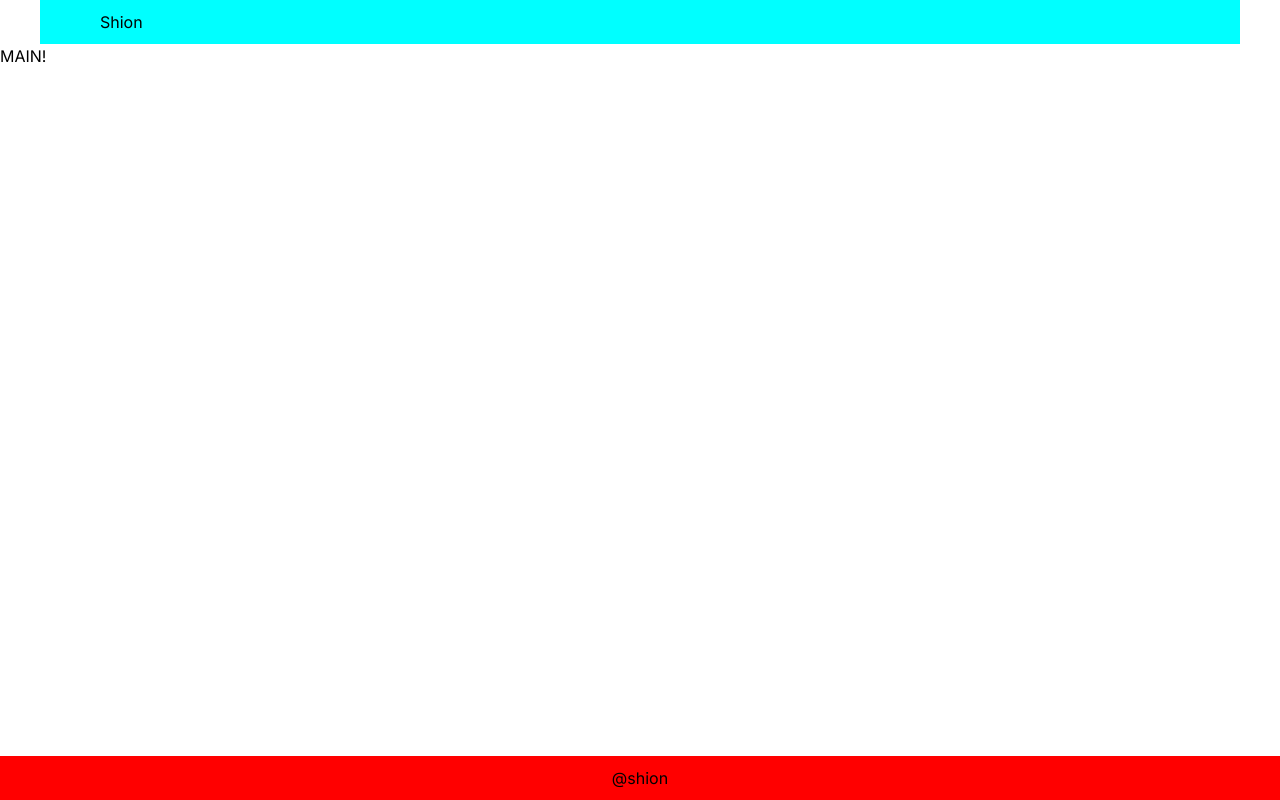
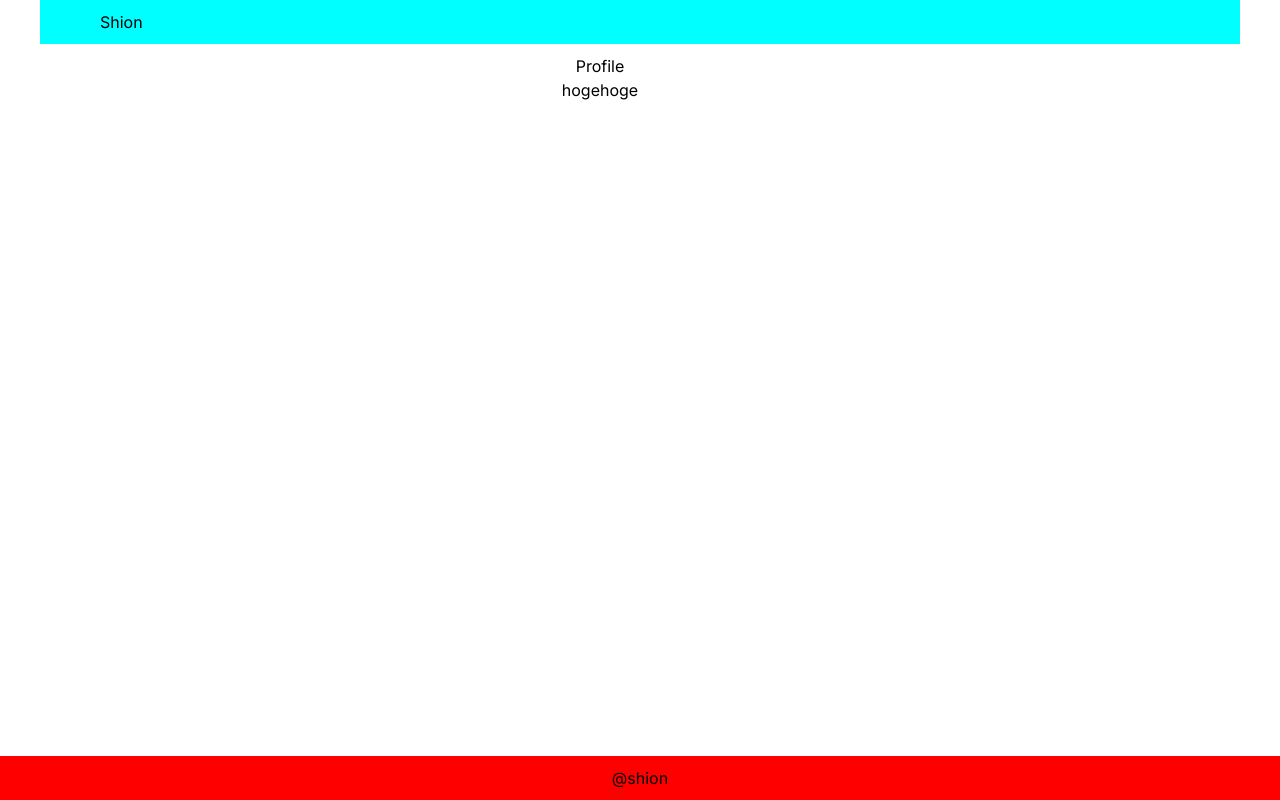
Before and after one commit to kamiya-shion/portfolio, a Next.js app: page / in a window 1280 px wide. Built offline with nearby package versions, Linux system fonts and the light colour scheme.

Commit message:
feat: profile component

```diff
--- /dev/null
+++ b/app/components/profile/profile.module.css
@@ -0,0 +1,6 @@
+.profile {
+  max-width: 1200px;
+  /* margin: 0 auto; */
+  text-align: center;
+  padding: 10px 60px;
+}
--- /dev/null
+++ b/app/components/profile/profile.tsx
@@ -0,0 +1,10 @@
+import styles from "./profile.module.css";
+
+export const Profile = () => {
+  return (
+    <div className={styles.profile}>
+      <h1>Profile</h1>
+      <p>hogehoge</p>
+    </div>
+  );
+};
--- a/app/page.tsx
+++ b/app/page.tsx
@@ -1,12 +1,13 @@
 import { FixedFooter } from "./components/footer/footer";
 import { Header } from "./components/header/header";
+import { Profile } from "./components/profile/profile";
 
 export default function Home() {
   return (
     <>
       <Header />
       <main>
-        <h1>MAIN!</h1>
+        <Profile />
       </main>
       <FixedFooter />
     </>
```
